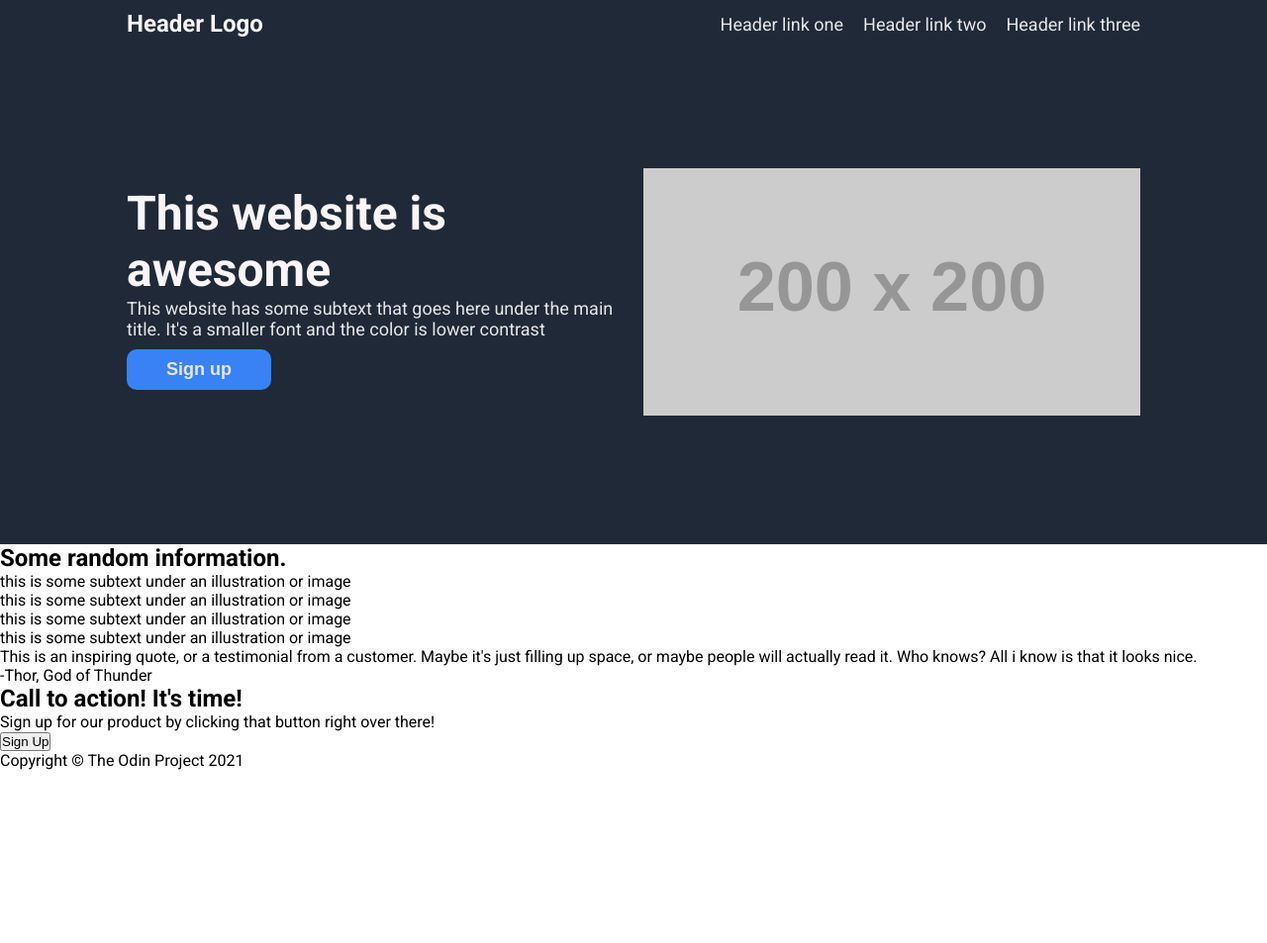
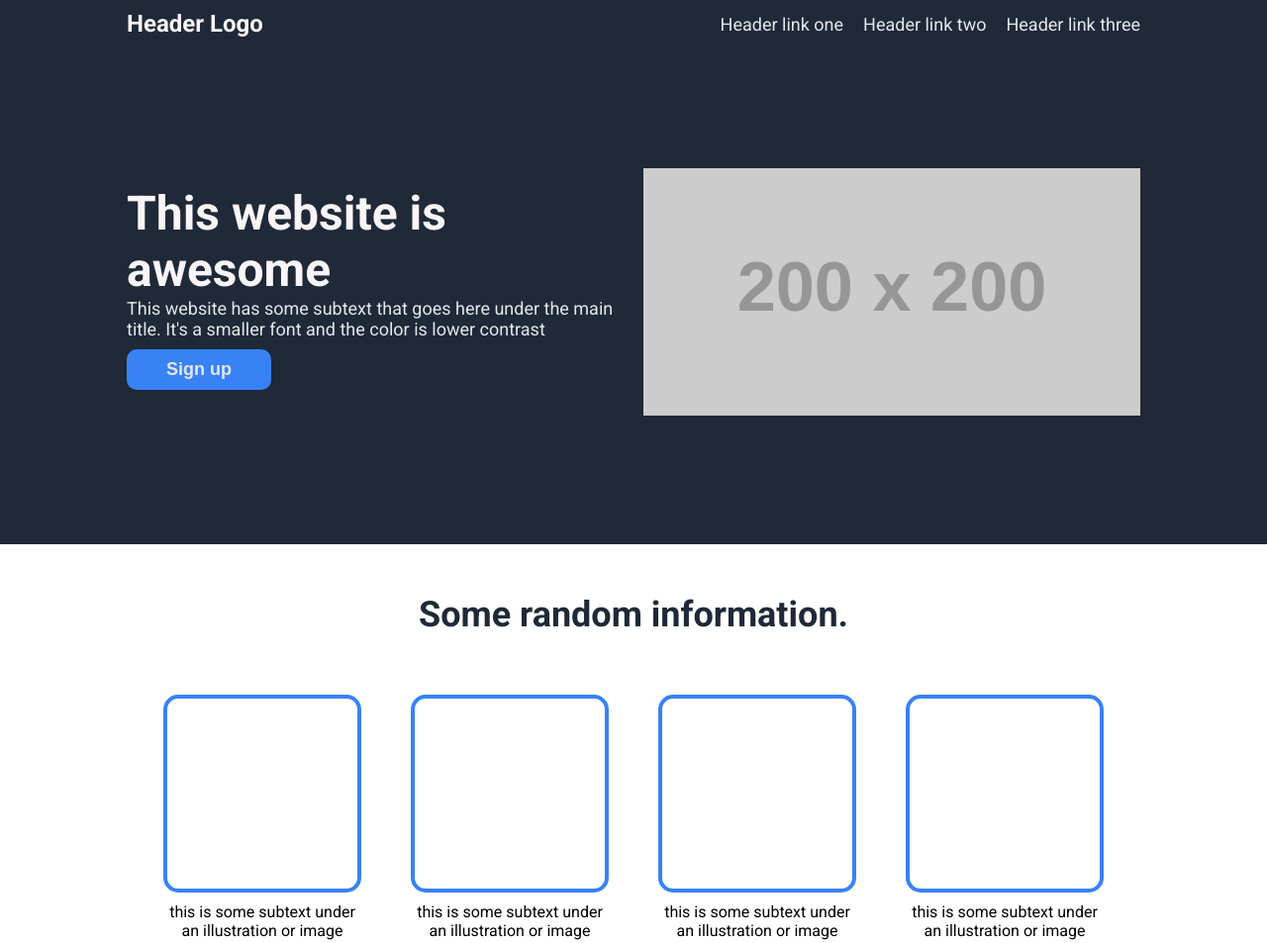
Before and after one commit to hayohtee/odin-landing-page, a plain HTML site: page index.html in a window 1280 px wide. Shown: the top 953 px of the page at 99% size. Before the commit the page ends 800 px from the top, so only its background shows below. Drawn offline with Linux system fonts and the light colour scheme; placeholder pictures from the web are drawn by us.

Commit message:
Style the remaining section

```diff
--- a/css/styles.css
+++ b/css/styles.css
@@ -1,4 +1,4 @@
-@import url('https://fonts.googleapis.com/css2?family=Roboto:ital,wght@0,400;0,700;1,400;1,700&display=swap');
+@import url('https://fonts.googleapis.com/css2?family=Roboto:ital,wght@0,100;0,400;0,700;1,100;1,400;1,700&display=swap');
 
 * {
   margin: 0;
@@ -82,7 +82,7 @@ header .container-info .text {
     color: #e5e7eb;
 }
 
-header .container-info .signup-btn {
+.signup-btn {
     border: 0;
     padding: 10px 40px;
     font-size: 18px;
@@ -92,6 +92,106 @@ header .container-info .signup-btn {
     color: #e5e7eb;
     text-align: center;
     border-radius: 10px;
+}
+
+#info {
+    min-height: 450px;
+    display: flex;
+    flex-direction: column;
+    align-items: center;
+    justify-content: center;
+    gap: 40px;
+}
+
+#info h1 {
+    font-size: 36px;
+    font-weight: bolder;
+    color: #1f2937;
+    margin-bottom: 20px;
+}
+
+#info .card-container {
+    display: flex;
+    flex-wrap: wrap;
+    align-items: center;
+    justify-content: space-around;
+    gap: 50px;
+}
+
+#info .card {
+    width: 200px;
+    text-align: center;
+}
+
+#info .frame {
+    height: 200px;
+    width: 200px;
+    border: 4px solid #3882f6;
+    border-radius: 15px;
+    margin-bottom: 10px;
+}
+
+#testimonial {
+    min-height: 450px;
+    background-color: #e5e7eb;
+    display: flex;
+    flex-direction: column;
+    justify-content: center;
+    align-items: center;
+}
+
+#testimonial figure {
+    display: flex;
+    flex-direction: column;
+    width: 65%;
+}
+
+#testimonial blockquote {
+    font-size: 36px;
+    font-style: italic;
+    font-weight: 100;
+    color: #1f2937;
+}
+
+#testimonial figcaption {
+    align-self: flex-end;
+    font-size: 30px;
+    font-weight: 700;
+    color: #1f2937;
+}
+
+#signup {
+    min-height: 450px;
+    display: flex;
+    flex-direction: column;
+    justify-content: center;
+    align-items: center;
+}
+
+#signup .container {
+    width: 80%;
+    height: 200px;
+    border-radius: 10px;
+    background-color: #3882f6;
+    display: flex;
+    justify-content: space-around;
+    flex-wrap: wrap;
+    align-items: center;
+    color: #e5e7eb;
+}
+
+#signup .signup-btn {
+    border: 2px solid #e5e7eb;
+}
+
+footer {
+    display: flex;
+    justify-content: center;
+    align-items: center;
+    text-align: center;
+    color: #e5e7eb;
+    min-height: 100px;
+    background-color: #1f2937;
 }
 
 @media (max-width: 720px) {
@@ -111,4 +211,38 @@ header .container-info .signup-btn {
     .container-image {
         width: 100%;
     }
+
+    #info {
+        padding: 10px;
+    }
+
+    #info  h1{
+        font-size: 25px;
+        text-align: center;
+        margin-bottom: 20px;
+    }
+
+    #info .card-container {
+        gap: 10px;
+    }
+
+    #testimonial figure{
+        width: 90%;
+    }
+
+    #testimonial blockquote {
+        font-size: 30px;
+    }
+
+    #testimonial figcaption {
+        margin-top: 10px;
+        align-self: flex-start;
+        font-size: 25px;
+    }
+
+    #signup .container {
+        width: 90%;
+        padding: 20px;
+    }
+
 }
```
